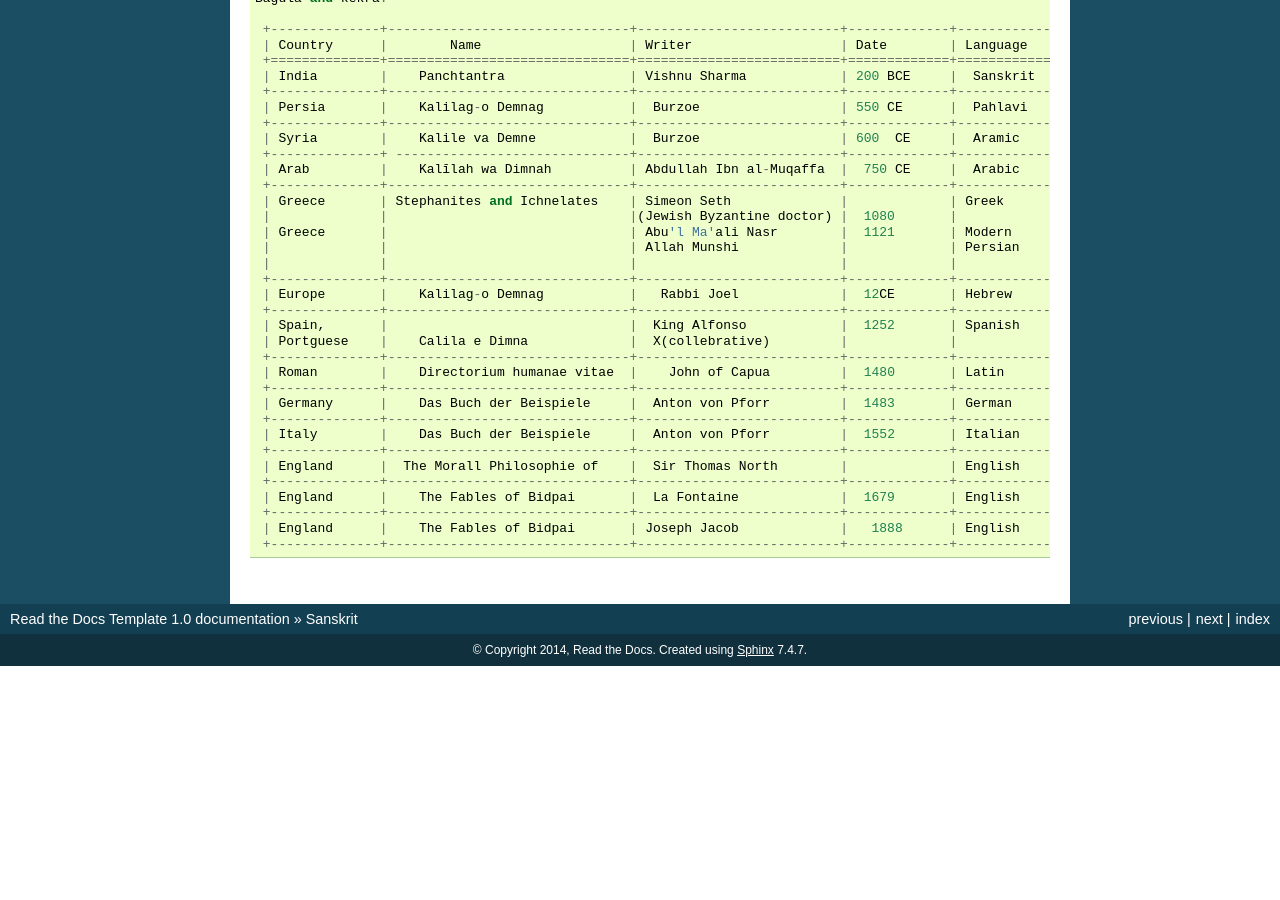
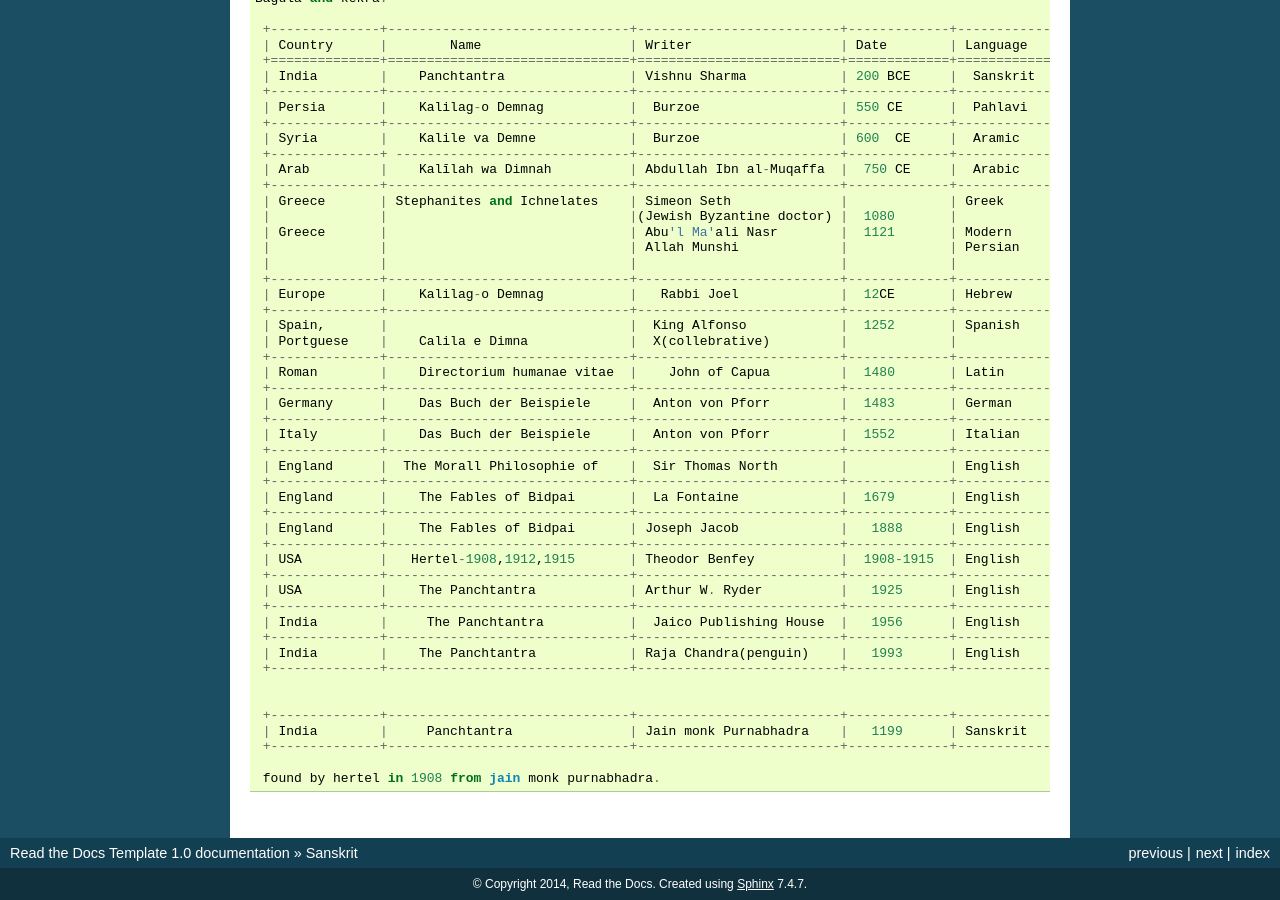
Before and after one commit to ramashanker/Documentation, a Sphinx documentation site: the page built from docs/lang_litrature.rst, in a window 1280 px wide and 900 px high, scrolled down 1711 px. Built offline with Sphinx 7.4.7, drawn with Linux system fonts in a browser that asks for light colours; before the commit the page ends 2377 px from its top, so only the background shows below that.

Commit message:
update litrature documents

```diff
--- a/docs/lang_litrature.rst
+++ b/docs/lang_litrature.rst
@@ -137,3 +137,18 @@ Litrature Around the world::
          +--------------+-------------------------------+--------------------------+-------------+------------+
          | England      |    The Fables of Bidpai       | Joseph Jacob             |   1888      | English    |
          +--------------+-------------------------------+--------------------------+-------------+------------+
+         | USA          |   Hertel-1908,1912,1915       | Theodor Benfey           |  1908-1915  | English    |
+         +--------------+-------------------------------+--------------------------+-------------+------------+
+         | USA          |    The Panchtantra            | Arthur W. Ryder          |   1925      | English    |
+         +--------------+-------------------------------+--------------------------+-------------+------------+
+         | India        |     The Panchtantra           |  Jaico Publishing House  |   1956      | English    |
+         +--------------+-------------------------------+--------------------------+-------------+------------+
+         | India        |    The Panchtantra            | Raja Chandra(penguin)    |   1993      | English    |
+         +--------------+-------------------------------+--------------------------+-------------+------------+
+
+
+         +--------------+-------------------------------+--------------------------+-------------+------------+
+         | India        |     Panchtantra               | Jain monk Purnabhadra    |   1199      | Sanskrit   |
+         +--------------+-------------------------------+--------------------------+-------------+------------+
+
+         found by hertel in 1908 from jain monk purnabhadra.
```
